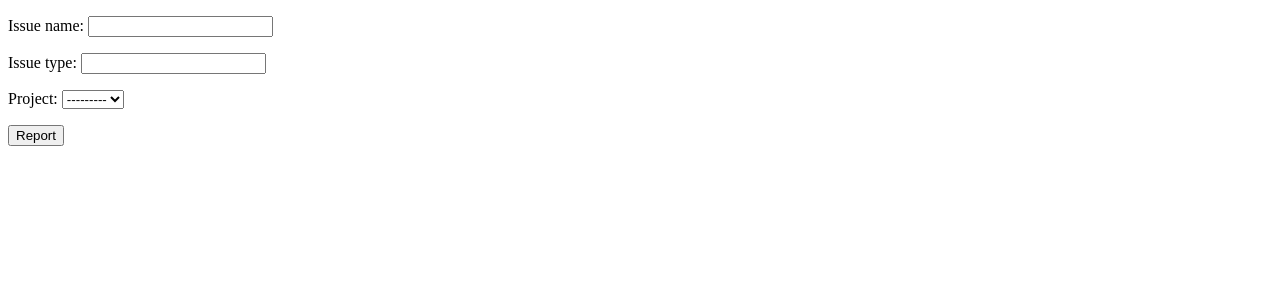
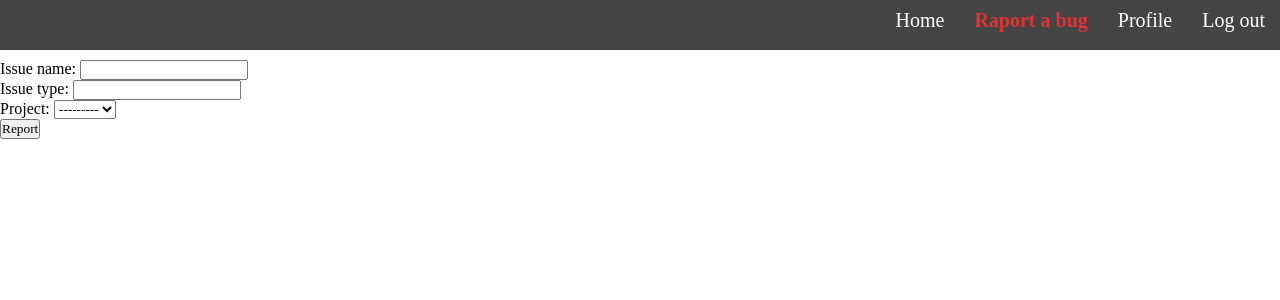
Before and after one commit to Karol204/BugTracker, a Django app: page /reportNewBug in a window 1280 px wide. Shown: the top 300 px of the page. Run offline with Django 3.2, Linux system fonts and the light colour scheme; data that the repository does not hold is empty; some web fonts are replaced.

Commit message:
Styled nav

```diff
--- a/static/css/base.css
+++ b/static/css/base.css
@@ -5,6 +5,8 @@
 
 
 * {
+    margin: 0;
+    padding: 0;
     box-sizing: border-box;
     font-family: 'Muli', 'sans-serif';
 }
@@ -174,3 +176,35 @@
 .firstContainer div button:focus {
     outline: 0;
 }
+/* Navigation */
+
+.nav-container{
+    background-color: #444444;
+    position: fixed;
+    height: 50px;
+    top: 0;
+    left: 0;
+    right: 0;
+}
+
+.nav-container ul {
+    display: flex;
+    align-content: center;
+    justify-content: flex-end;
+}
+
+.nav-container ul li {
+    list-style: none;
+    margin: 20px 15px;
+    transform: translateY(-50%);
+}
+
+.nav-container ul li a {
+    text-decoration: none;
+    color: #fff;
+    font-size: 20px;
+}
+
+.test {
+    height: 200vh;
+}
--- a/templates/bugReportFormPage.html
+++ b/templates/bugReportFormPage.html
@@ -4,22 +4,26 @@
   <head>
     <meta charset="UTF-8" />
     <meta name="viewport" content="width=device-width, initial-scale=1.0" />
-{#    <link rel="stylesheet" href="{% static 'css/base.css' %}" />#}
+    <link rel="stylesheet" href="{% static 'css/base.css' %}" />
     <title>Report a bug</title>
   </head>
-  <body class="loginPage">
+  <body>
+  <nav class="nav-container">
+    <ul>
+        <li><a href="{% url 'home' %}">Home</a></li>
+        <li><a href="{% url 'reportNewBug' %}" style="color: #dd3233; font-weight: bold">Raport a bug</a></li>
+        <li><a href="#">Profile</a></li>
+        <li><a href="{% url 'logout' %}">Log out</a></li>
+    </ul>
+</nav>
 
-    <form method="post" class="loginForm">
+    <form method="post" style="margin-top: 60px">
         {% csrf_token %}
 
-            <div class="form-control">
+            <div>
                 {{ form.as_p }}
             </div>
-
-
-
-
-            <button type="submit" class="btn">Report</button>
+            <button type="submit">Report</button>
     </form>
 
     <script src="{% static 'js/app.js' %}"></script>
```
Also changed, not shown: templates/HomePage.html (+5 -3 lines). Lines whose indentation alone changed are shown as unchanged.
